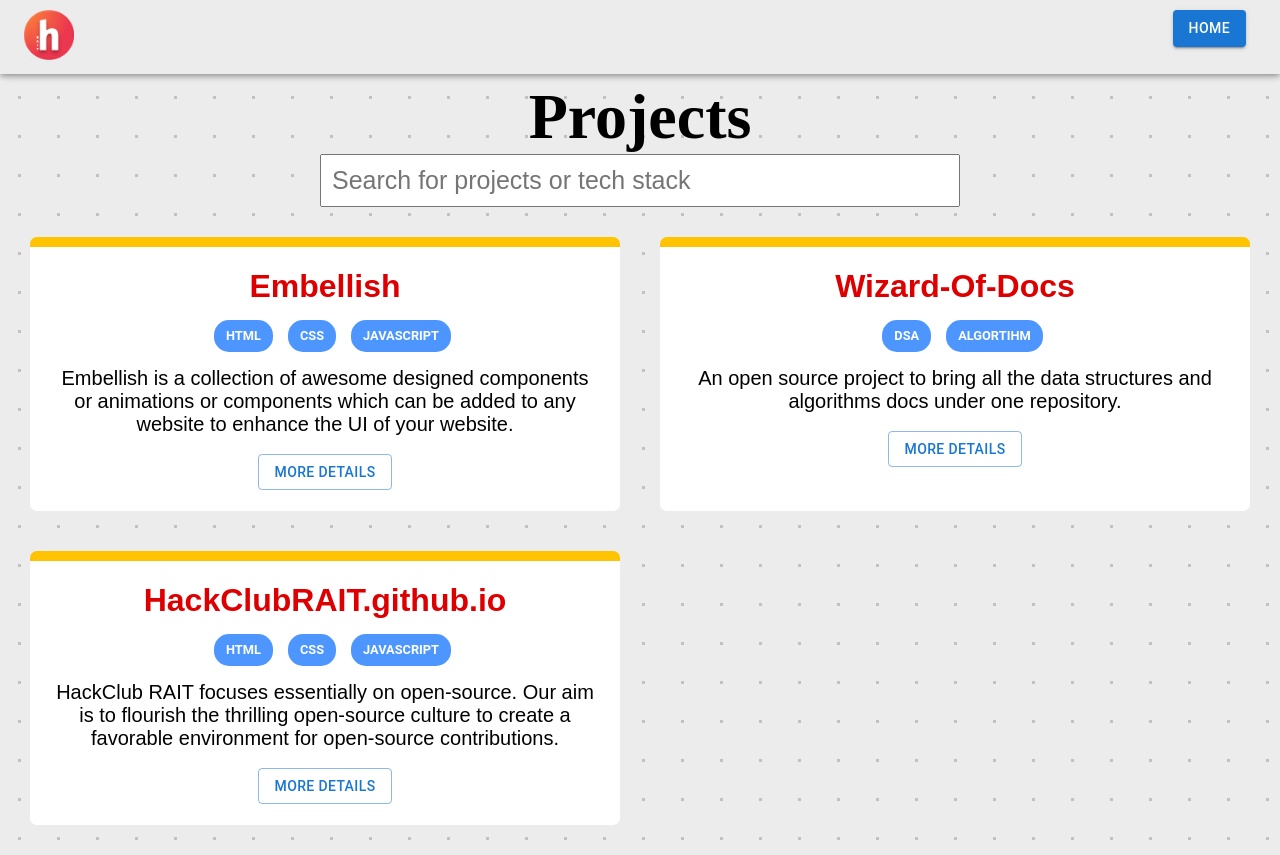
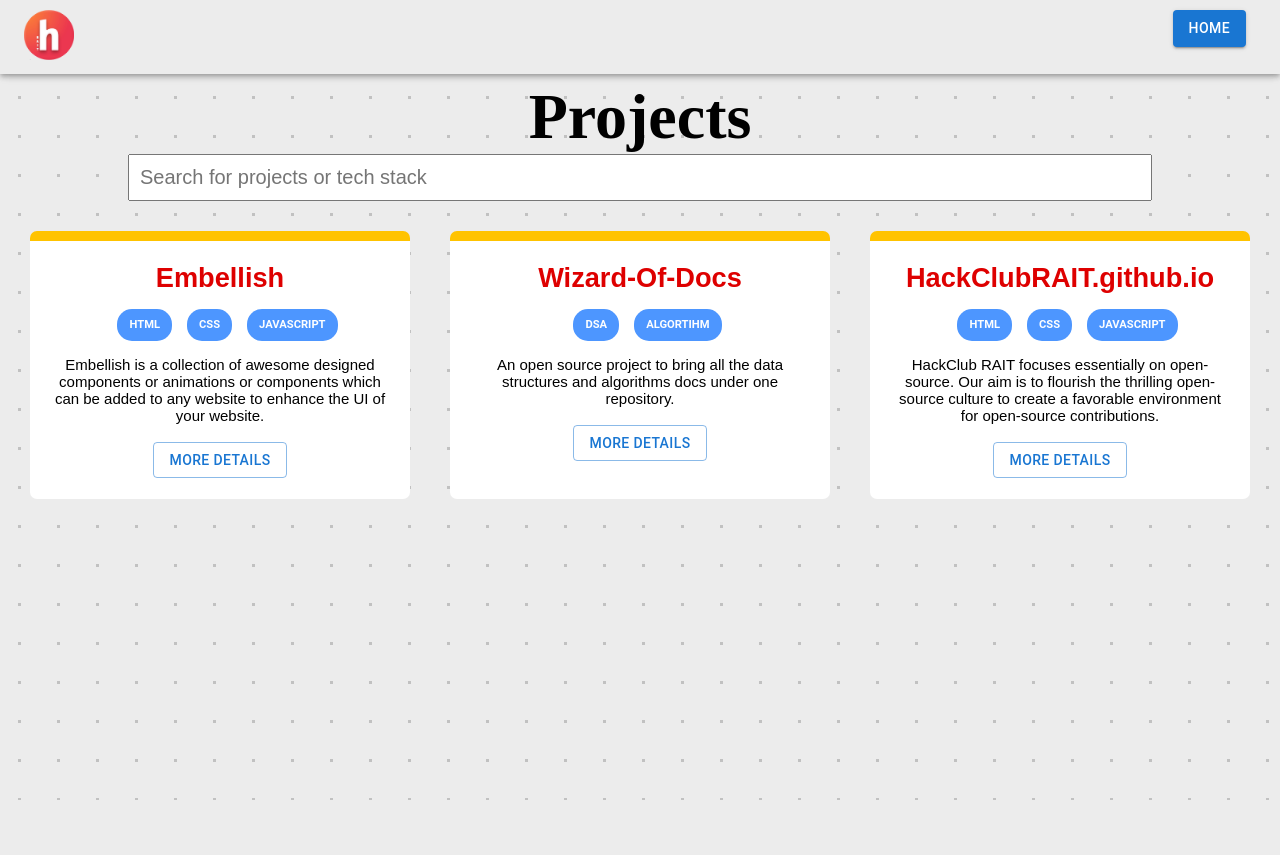
Before and after one commit to HackClubRAIT/HCR-SOC, a React (Create React App) app: page /Projects in a window 1280 px wide. After the commit the page ends 800 px from the top, so only its background shows below. Built offline with nearby package versions, Linux system fonts and the light colour scheme; a web font is replaced by a local one.

Commit message:
project update

```diff
--- a/src/Components/Contact.js
+++ b/src/Components/Contact.js
@@ -8,7 +8,7 @@
 function Contact() {
   return (
     <>
-    <div style={{paddingTop:"5vh",height:"90vh"}} id="Contact Us">
+    <div style={{paddingTop:"5vh"}} id="Contact Us">
     <h1 className='headings'>Contact</h1>
     <div className='contact'>
       <div className='cgmail'>
--- a/src/Components/ProjectCards.js
+++ b/src/Components/ProjectCards.js
@@ -49,6 +49,7 @@
 const proj_styles={
   name:{
     color:"#de0000",
+    fontSize:"170%"
   },
   tech:{
     backgroundColor:"#4D96FF",
@@ -56,7 +57,7 @@
     margin:"15px 0px 15px 15px",
     // marginBottom:'10px',
     size:"medium",
-    fontSize:"0.8em" ,
+    fontSize:"0.7em" ,
     // padding:"10px",
     // height:"30px",
     borderRadius:"15px",
@@ -82,11 +83,11 @@
           <Chip label={tech.toUpperCase()} sx={proj_styles.tech}/>)
           }
           </div>
-          <p style={{fontSize: 20}}>{props.desc}</p><br/>
+          <p style={{fontSize: 15}}>{props.desc}</p><br/>
           <Button variant="outlined" onClick={handleClickOpen}>
             more details
           </Button>
-          <BootstrapDialog
+          { <BootstrapDialog
             onClose={handleClose}
             aria-labelledby="customized-dialog-title"
             open={open} style={{textAlign:"center"}}
@@ -107,7 +108,7 @@
               <a href={props.mentor_linkedin} style={{color:"#0a66c2"}} target="_blank_"><LinkedInIcon fontSize='large'/></a></div>
 
             </DialogContent>
-          </BootstrapDialog>
+          </BootstrapDialog> }
             </div>
   )
 }
--- a/src/css/footer.css
+++ b/src/css/footer.css
@@ -1,5 +1,4 @@
 .footer{
-    position: fixed;
     background-color: #8e8e8e;
     width: 100%;
     left:0;
--- a/src/css/styles.css
+++ b/src/css/styles.css
@@ -23,7 +23,7 @@
 }
 .projects{
     display: grid;
-    grid-template-columns: repeat(auto-fit,minmax(450px,1fr));
+    grid-template-columns: repeat(auto-fit,minmax(250px,1fr));
     grid-gap: 40px;
     margin: 30px;
 }
@@ -47,9 +47,9 @@
     width: 100%;
 }
 .search{
-    width: 50%;
+    width: 80%;
     padding: 10px;
-    font-size: 25px;
+    font-size: 20px;
 
 }
 .proj_icons{
```
